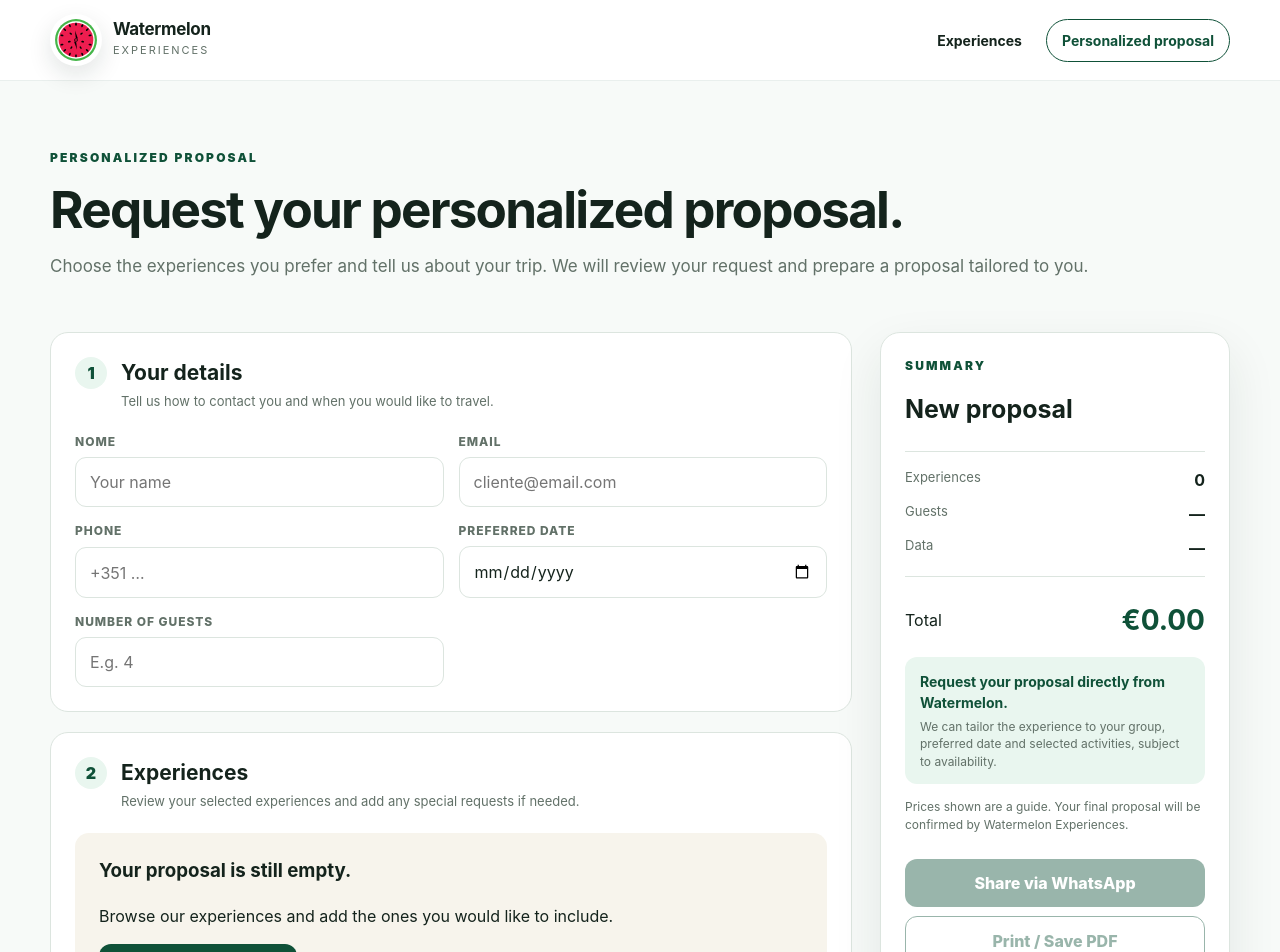
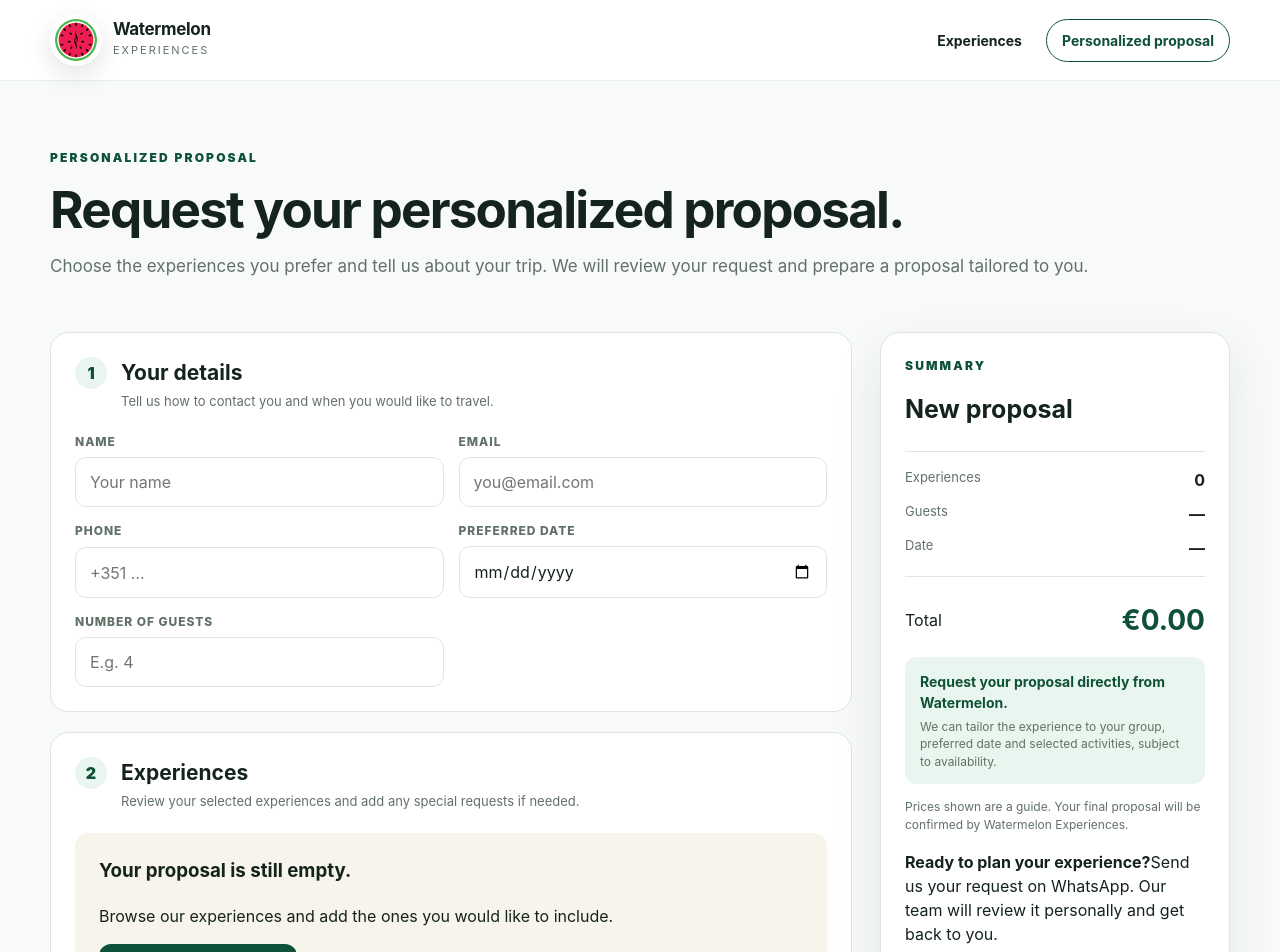
Before and after one commit to xroger1969/watermelon-propostas, a Next.js app: page /proposta in a window 1280 px wide. Shown: the top 952 px of the page. Built offline with nearby package versions, Linux system fonts and the light colour scheme.

Commit message:
Turn WhatsApp sharing into direct proposal request flow

```diff
--- a/components/ProposalBuilder.tsx
+++ b/components/ProposalBuilder.tsx
@@ -66,9 +66,11 @@ export default function ProposalBuilder() {
   function proposalText() {
     const lines = [
       "WATERMELON EXPERIENCES",
-      "Personalized proposal",
+      "PERSONALIZED PROPOSAL REQUEST",
       "",
-      client.name ? "Guest: " + client.name : "",
+      client.name ? "Name: " + client.name : "",
+      client.email ? "Email: " + client.email : "",
+      client.phone ? "Phone: " + client.phone : "",
       client.date ? "Date: " + client.date : "",
       client.people ? "Guests: " + client.people : "",
       "",
@@ -89,7 +91,7 @@ export default function ProposalBuilder() {
   }
 
   function shareWhatsApp() {
-    const url = "https://wa.me/?text=" + encodeURIComponent(proposalText());
+    const url = "https://wa.me/?text=" + encodeURIComponent("Hello Watermelon Experiences,\n\nI would like to request a personalized proposal.\n\n" + proposalText());
     window.open(url, "_blank", "noopener,noreferrer");
   }
 
@@ -110,8 +112,8 @@ export default function ProposalBuilder() {
             </div>
           </div>
           <div className="form-grid">
-            <label><span>Nome</span><input value={client.name} onChange={(e) => setClient({ ...client, name: e.target.value })} placeholder="Your name" /></label>
-            <label><span>Email</span><input type="email" value={client.email} onChange={(e) => setClient({ ...client, email: e.target.value })} placeholder="cliente@email.com" /></label>
+            <label><span>Name</span><input value={client.name} onChange={(e) => setClient({ ...client, name: e.target.value })} placeholder="Your name" /></label>
+            <label><span>Email</span><input type="email" value={client.email} onChange={(e) => setClient({ ...client, email: e.target.value })} placeholder="you@email.com" /></label>
             <label><span>Phone</span><input value={client.phone} onChange={(e) => setClient({ ...client, phone: e.target.value })} placeholder="+351 …" /></label>
             <label><span>Preferred date</span><input type="date" value={client.date} onChange={(e) => setClient({ ...client, date: e.target.value })} /></label>
             <label><span>Number of guests</span><input inputMode="numeric" value={client.people} onChange={(e) => setClient({ ...client, people: e.target.value })} placeholder="E.g. 4" /></label>
@@ -191,7 +193,7 @@ export default function ProposalBuilder() {
           <div className="summary-list">
             <div><span>Experiences</span><strong>{items.length}</strong></div>
             <div><span>Guests</span><strong>{client.people || "—"}</strong></div>
-            <div><span>Data</span><strong>{client.date || "—"}</strong></div>
+            <div><span>Date</span><strong>{client.date || "—"}</strong></div>
           </div>
           <div className="summary-total">
             <span>Total</span>
@@ -199,8 +201,9 @@ export default function ProposalBuilder() {
           </div>
           <div className="direct-proposal-note"><strong>Request your proposal directly from Watermelon.</strong><span>We can tailor the experience to your group, preferred date and selected activities, subject to availability.</span></div>
           <p className="summary-hint">Prices shown are a guide. Your final proposal will be confirmed by Watermelon Experiences.</p>
+          <div className="proposal-contact-cta"><strong>Ready to plan your experience?</strong><span>Send us your request on WhatsApp. Our team will review it personally and get back to you.</span></div>
           <button className="button button-primary wide" type="button" onClick={shareWhatsApp} disabled={!items.length}>
-            Share via WhatsApp
+            Send my request to Watermelon
           </button>
           <button className="button button-outline wide" type="button" onClick={() => window.print()} disabled={!items.length}>
             Print / Save PDF
```
